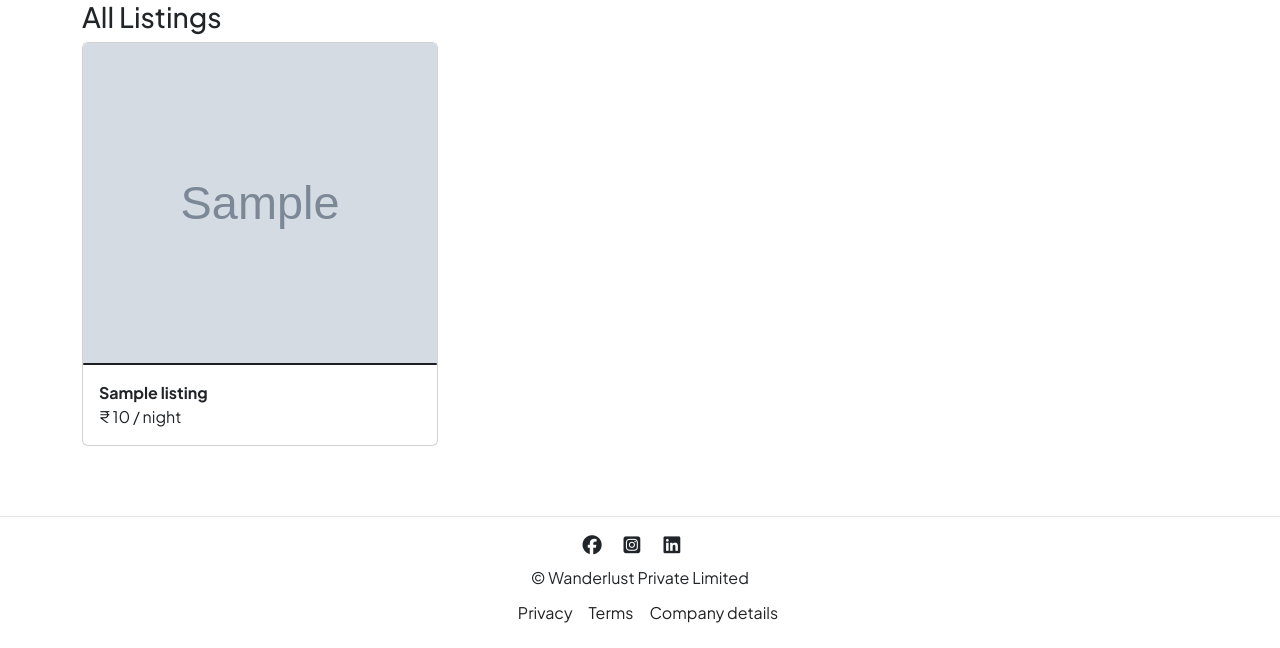
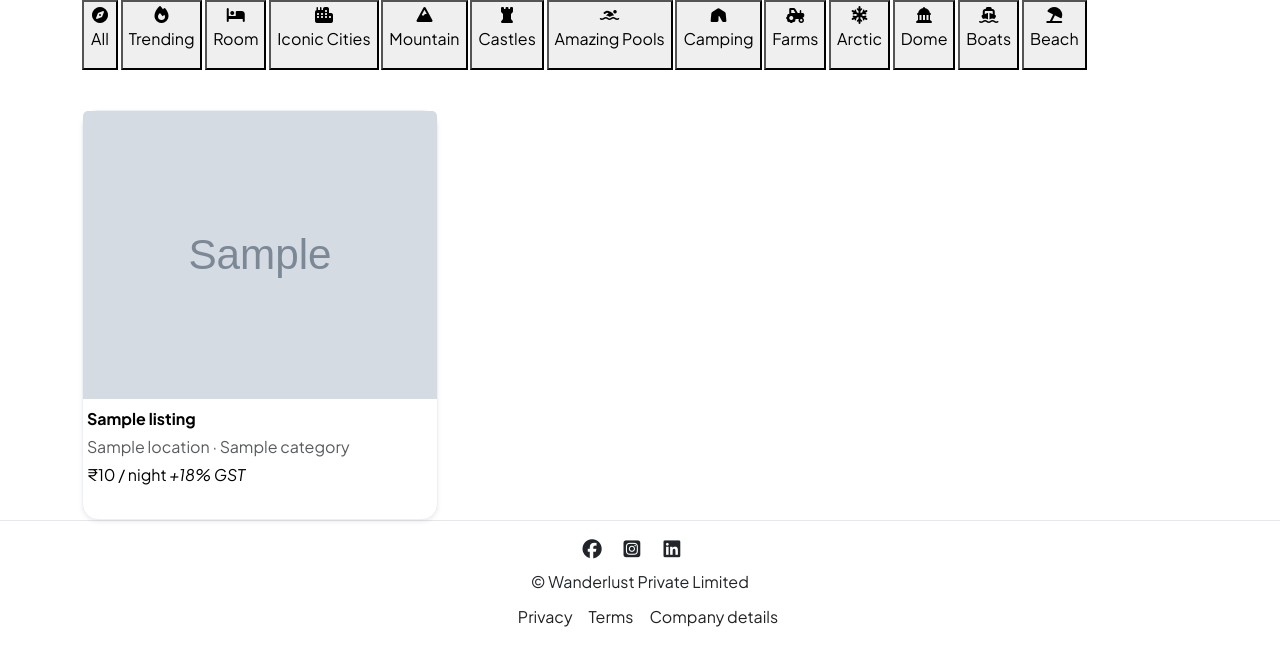
Before and after one commit to ArishAhmad06/WonderLust_Project, a Node project: template views/listings/index.ejs in a window 1280 px wide. Shown: the part 156-804 px from the top of the page. Before the commit the page ends 779 px from the top, so only its background shows below. Run offline with Node 20 templates, Linux system fonts and the light colour scheme; the template is opened without the code that fills it: most values are stand-ins (such as "Sample title", 1, 10 or a date in 2020); grey boxes marked "Sample" are stand-in pictures; some libraries are stand-ins or nearby versions.

Commit message:
feat: update listing index page

```diff
--- a/views/listings/index.ejs
+++ b/views/listings/index.ejs
@@ -1,32 +1,63 @@
-<% layout("/layouts/boilerplate") %>
-    <%= success %>
-        <h3>All Listings</h3>
-        <!-- <form action="/listings/new" method="GET">
-        <button>Create New Listing</button>
-    </form> -->
+<%- layout("/layouts/boilerplate") %>
 
-        <div class="row row-cols-lg-3 row-cols-md-3 row-cols-sm-1">
-            <% for(let listing of allListings){ %>
-                <a href="/listings/<%= listing._id %>" class="listing-link">
-                    <div class="card col listing-card">
-                        <img src="<%= listing.image.url %>" class="card-img-top" alt="listingimage"
-                            style="height:20rem ;" />
-                        <div class="card text-bg-dark">
-                            <div class="card-img-overlay">
-                                <h5 class="card-title"></h5>
-                                <p class="card-text"> </p>
-                                <p class="card-text"></p>
-                            </div>
-                        </div>
-                        <div class="card-body">
-                            <p class="card-text">
-                                <b>
-                                    <%= listing.title %>
-                                </b> <br>
-                                &#8377; <%= listing.price.toLocaleString("en-IN") %> / night
-                            </p>
-                        </div>
-                    </div>
-                </a>
-                <% } %>
-        </div>
+  <div class="filter-row-wrapper">
+    <button class="scroll-btn left" id="scrollLeft" aria-label="Scroll filters left"><i class="fa-solid fa-caret-left"></i></button>
+
+    <div id="filters-wrap" class="filters">
+      <% const categories = ["all", "Trending", "Room", "Iconic Cities", "Mountain", "Castles", "Amazing Pools", "Camping", "Farms", "Arctic", "Dome", "Boats", "Beach"]; %>
+        <% const icons = {
+      all: "fa-compass",
+      Trending: "fa-fire",
+      Room: "fa-bed",
+      "Iconic Cities": "fa-city",
+      Mountain: "fa-mountain",
+      Castles: "fa-chess-rook",
+      "Amazing Pools": "fa-person-swimming",
+      Camping: "fa-tent",
+      Farms: "fa-tractor",
+      Arctic: "fa-snowflake",
+      Dome: "fa-landmark-dome",
+      Boats: "fa-ship",
+      Beach: "fa-umbrella-beach"
+    }; %>
+
+    <% categories.forEach((category) => { %>
+      <% const categoryKey = category === "all" ? "all" : category; %>
+      <button
+        class="filter <%= activeCategory === category.toLowerCase() ? 'active' : '' %>"
+        data-category="<%= category.toLowerCase() %>"
+        type="button"
+      >
+        <div><i class="fa-solid <%= icons[categoryKey] %>"></i></div>
+        <p><%= category === "all" ? "All" : category %></p>
+      </button>
+    <% }) %>
+  </div>
+
+  <button class="scroll-btn right" id="scrollRight" aria-label="Scroll filters right">
+    <i class="fa-solid fa-caret-right"></i>
+  </button>
+</div>
+
+    <div class="row row-cols-1 row-cols-sm-2 row-cols-lg-3 mt-3 g-4" id="listingGrid">
+  <% allListings.forEach((listing) => { %>
+    <article
+      class="listing-card col"
+      data-location="<%= listing.location %>"
+      data-category="<%= (listing.category || 'Trending').toLowerCase() %>"
+    >
+      <div class="card card-listing h-100 shadow-sm">
+        <a href="/listings/<%= listing._id %>" class="listing-link">
+          <img src="<%= listing.image.url %>" class="card-img-top" alt="<%= listing.title %>">
+          <div class="card-img-overlay"></div>
+          <div class="card-body px-1 pt-2">
+            <p class="card-text mb-1"><b><%= listing.title %></b></p>
+            <p class="text-muted mb-1"><%= listing.location %> · <%= listing.category || "Trending" %></p>
+            <p class="mb-0">&#8377;<%= Number(listing.price || 0).toLocaleString("en-IN") %> / night <i class="tax-info">+18% GST</i></p>
+          </div>
+        </a>
+      </div>
+    </article>
+  <% }) %>
+</div>
+    <p class="mt-3 text-muted d-none" id="noListingsMessage">No Listings match your filters </p>
```
